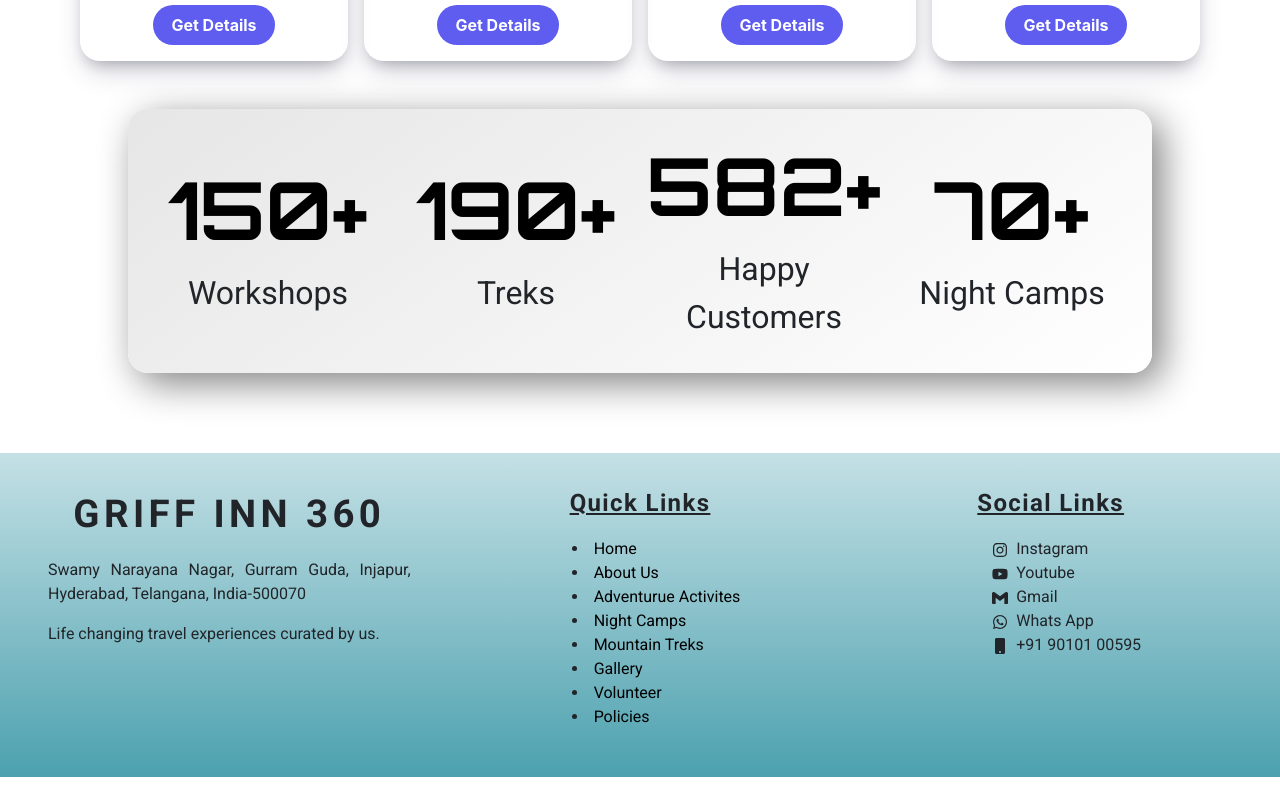
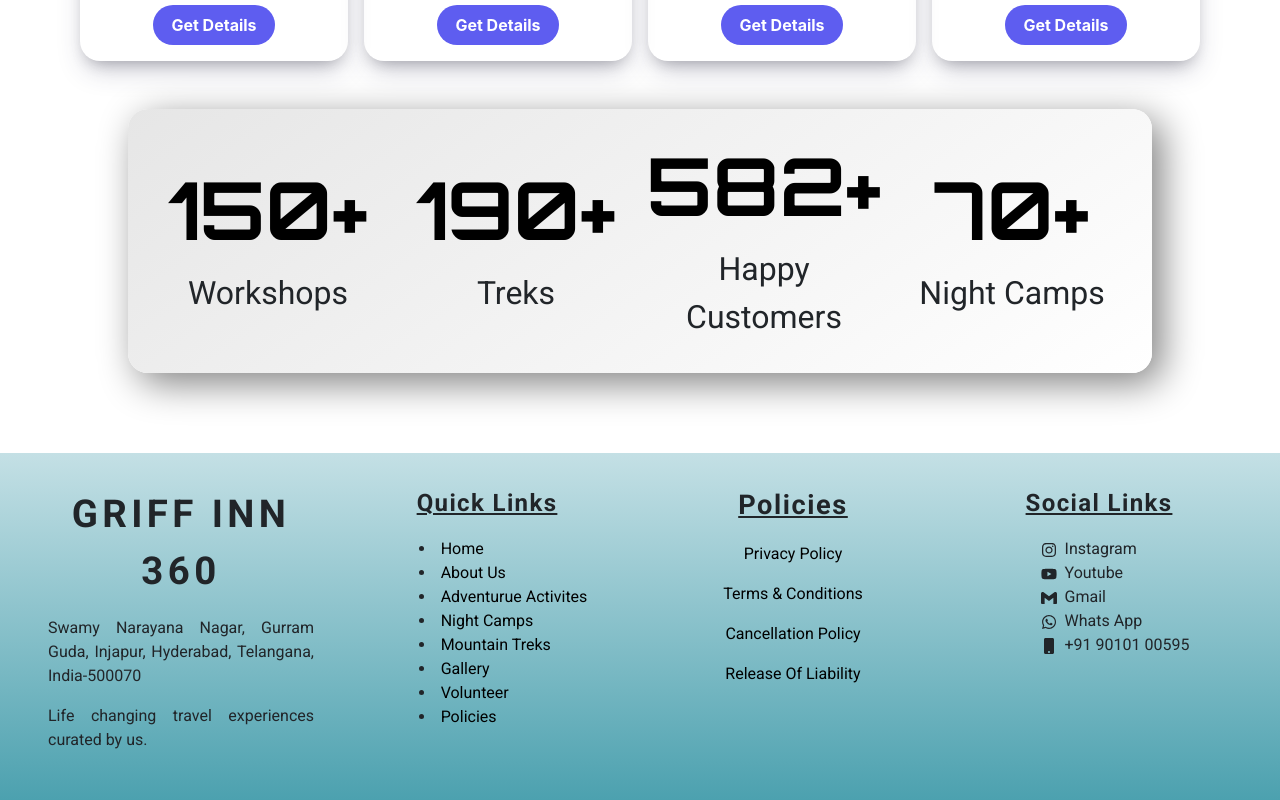
Before and after one commit to sumanteja555/griffinn360, a React (Vite) app: page / in a window 1280 px wide. Shown: the part 1248-2048 px from the top of the page. Before the commit the page ends 2025 px from the top, so only its background shows below. Built offline with nearby package versions, Linux system fonts and the light colour scheme; a web font is replaced by a local one.

Commit message:
added policies to the footer

```diff
--- a/src/components/Footer/Footer.jsx
+++ b/src/components/Footer/Footer.jsx
@@ -1,7 +1,8 @@
 import styles from "./Footer.module.css";
-import ImpLinks from "./ImpLinks";
+import WebLinks from "./WebLinks";
 
 import SocialLinks from "./SocialLinks";
+import PolicyLinks from "./PolicyLinks";
 
 const webLinks = {
   title: "Quick Links",
@@ -55,7 +56,8 @@ export default function Footer() {
           Life changing travel experiences curated by us.
         </p>
       </div>
-      <ImpLinks {...webLinks} />
+      <WebLinks {...webLinks} />
+      <PolicyLinks />
       <SocialLinks />
     </footer>
   );
--- a/src/components/Footer/Footer.module.css
+++ b/src/components/Footer/Footer.module.css
@@ -2,8 +2,8 @@
   max-width: 100%;
   background: linear-gradient(var(--primaryColor), var(--secondaryColor));
   display: grid;
-  grid-template-columns: repeat(3, 1fr);
-  gap: 1rem;
+  grid-template-columns: repeat(4, 1fr);
+  gap: 0.5rem;
   padding: 2rem;
 }
 
@@ -116,6 +116,21 @@
   background: #0782ef;
   transition: all 0.2s ease-in;
 }
+
+/* policies container */
+.policiesContainer {
+  text-align: center;
+}
+
+.policiesContainer > p:first-of-type {
+  font-size: 1.7rem;
+}
+
+@media screen and (max-width: 768px) {
+  .footer {
+    grid-template-columns: 1fr 1fr;
+  }
+}
 @media screen and (max-width: 576px) {
   .footer {
     grid-template-columns: 1fr;
--- /dev/null
+++ b/src/components/Footer/PolicyLinks.jsx
@@ -0,0 +1,32 @@
+import { NavLink } from "react-router-dom";
+import styles from "./Footer.module.css";
+
+const PolicyLinks = () => {
+  return (
+    <section className={styles.policiesContainer}>
+      <p className={styles.title}>Policies</p>
+      <p>
+        <NavLink to="/privacypolicy" className={styles.link}>
+          Privacy Policy
+        </NavLink>
+      </p>
+      <p>
+        <NavLink to="/terms&conditions" className={styles.link}>
+          Terms & Conditions
+        </NavLink>
+      </p>
+      <p>
+        <NavLink to="/cancellationpolicy" className={styles.link}>
+          Cancellation Policy
+        </NavLink>
+      </p>
+      <p>
+        <NavLink to="/releaseofliability" className={styles.link}>
+          Release Of Liability
+        </NavLink>
+      </p>
+    </section>
+  );
+};
+
+export default PolicyLinks;
--- a/src/components/Footer/ImpLinks.jsx
+++ b/src/components/Footer/WebLinks.jsx
@@ -1,7 +1,7 @@
 import { Link } from "react-router-dom";
 import styles from "./Footer.module.css";
 
-export default function ImpLinks({ title, links }) {
+export default function WebLinks({ title, links }) {
   return (
     <div className={styles.divContainer}>
       <p className={styles.title}>{title}</p>
```
